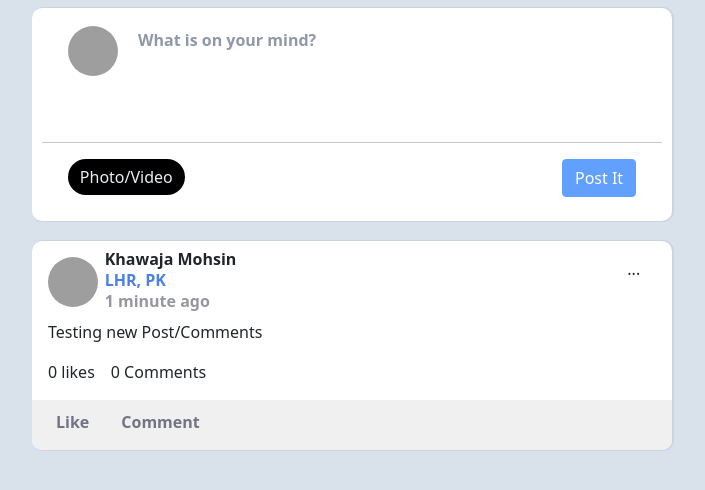
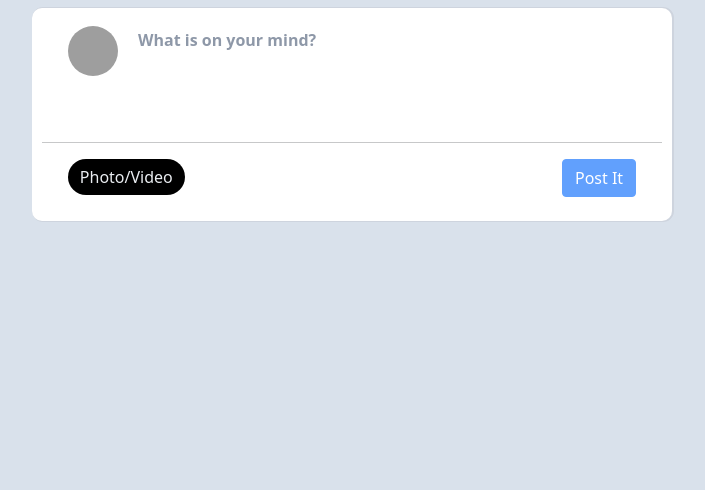
Before and after one commit to Mohsin370/Efuse-frontend, a React (Create React App) app: page / in a window 1280 px wide. Shown: the top 490 px of the page, without its empty margins (288-993 px from the left). Built offline with nearby package versions, Linux system fonts and the light colour scheme; no server answers; grey boxes are pictures that could not be loaded.

Commit message:
frontend complete

```diff
--- a/public/index.html
+++ b/public/index.html
@@ -24,7 +24,7 @@
       work correctly both with client-side routing and a non-root public URL.
       Learn how to configure a non-root public URL by running `npm run build`.
     -->
-    <title>React App</title>
+    <title>eFuse</title>
   </head>
   <body>
     <noscript>You need to enable JavaScript to run this app.</noscript>
--- a/src/App.css
+++ b/src/App.css
@@ -1,7 +1,8 @@
 .main-container{
   width: 100%;
-  height: 100vh;
+  min-height: 100vh;
   background-color: #d9e1eb;
+  padding-bottom: 30px;
 }
 hr{
   border: none !important;
--- a/src/components/feedpost/feedPost.js
+++ b/src/components/feedpost/feedPost.js
@@ -1,10 +1,21 @@
-import React,{useState} from "react";
+import React, { useState } from "react";
 import styles from "./feedpost.module.css";
 import ProfileImg from "../profileImg/profileImg";
 
-const FeedPost = () => {
-  const imgUrl ="https://res.cloudinary.com/khawaja/image/upload/v1631783754/cxuifpxdgokktcwfxipn.jpg";
-  const [enableComment,setEnableComment] =useState(false)
+const FeedPost = (props) => {
+  const imgUrl = "https://res.cloudinary.com/khawaja/image/upload/v1631783754/cxuifpxdgokktcwfxipn.jpg";
+  const [enableComment, setEnableComment] = useState(false)
+  const [likescount, setLikesCount] = useState(0)
+  const [comment, setComment] = useState({ commentCount: 0, comments: [] })
+
+  const submitComment = (e) => {
+    if (e.key === 'Enter') {
+      console.log(e.target.value)
+      let commentsArray = [e.target.value, ...comment.comments]
+      setComment({ comments: commentsArray })
+    }
+  }
+
   return (
     <div className={styles.feedPostCard}>
       <div className="p-3">
@@ -25,17 +36,17 @@ const FeedPost = () => {
           </div>
         </div>
         <div className="row">
-          <p className={styles.postContent}>Testing new Post/Comments</p>
+          <p className={styles.postContent}>{props.postContent}</p>
         </div>
         <div className="d-flex">
-          <span>0 likes</span>
-          <span style={{ paddingLeft: "1rem" }}>0 Comments</span>
+          <span>{likescount} likes</span>
+          <span style={{ paddingLeft: "1rem" }}>{comment.comments.length} Comments</span>
         </div>
       </div>
       <div className={styles.postActioncontainer}>
         <div className="d-flex">
-          <p  className={styles.actionBtns}>Like</p>
-          <p style={{ paddingLeft: "2rem" }} className={styles.actionBtns} onClick={()=>setEnableComment(true)}>Comment</p>
+          <p className={styles.actionBtns} onClick={() => setLikesCount(1)}>Like</p>
+          <p style={{ paddingLeft: "2rem" }} className={styles.actionBtns} onClick={() => setEnableComment(true)}>Comment</p>
         </div>
         {/* on clicking comment button */}
         {enableComment &&
@@ -45,11 +56,13 @@ const FeedPost = () => {
                 <ProfileImg imgUrl={imgUrl}></ProfileImg>
               </div>
               <div className={styles.commentInput}>
-              <input placeholder="Add a comment" />
+                <input placeholder="Add a comment" onKeyPress={submitComment} />
               </div>
             </div>
             {/* Actual Comment */}
-          <div className="d-flex">
+            {console.log(comment)}
+            {comment.comments.map((item) => {
+              return <div className="d-flex">
                 <div>
                   <ProfileImg imgUrl={imgUrl} ></ProfileImg>
                 </div>
@@ -61,14 +74,15 @@ const FeedPost = () => {
                         <p className={styles.UserLocation}>professional-student</p>
                       </div>
                       <div>
-                    <p className={styles.PostTime}>11 minutes ago</p>
+                        <p className={styles.PostTime}>1 minutes ago</p>
                       </div>
                     </div>
-                <p>This is What comment Looks LikeLooks LikeLooks LikeLooks LikeLooks LikeLooks LikeLooks LikeLooks LikeLooks LikeLooks LikeLooks LikeLooks LikeLooks LikeLooks LikeLooks LikeLooks LikeLooks LikeLooks LikeLooks LikeLooks LikeLooks LikeLooks LikeLooks LikeLooks LikeLooks LikeLooks LikeLooks LikeLooks LikeLooks LikeLooks LikeLooks LikeLooks LikeLooks LikeLooks LikeLooks LikeLooks LikeLooks LikeLooks LikeLooks LikeLooks LikeLooks LikeLooks LikeLooks Like</p>
+                    <p>{item}</p>
                     <p>0likes | Like | Edit | Delete </p>
                   </div>
                 </div>
               </div>
+            })}
           </div>
         }
       </div>
--- a/src/components/feedpost/feedpost.module.css
+++ b/src/components/feedpost/feedpost.module.css
@@ -46,7 +46,7 @@
   width: 95%;
   border-radius: 10px;
   background-color: #d9e1eb;
-  min-height: 200px;
+  min-height: 145px;
   padding: 10px;
 }
 
--- a/src/components/statusInputCard/statusInputCard.js
+++ b/src/components/statusInputCard/statusInputCard.js
@@ -2,19 +2,11 @@ import React, { useState } from 'react';
 import ProfileImg from '../profileImg/profileImg';
 import styles from './statusInputCard.module.css';
 import { Button } from 'react-bootstrap';
-import { PostStatus } from '../../api/api';
 
-export default function StatusInputCard() {
+export default function StatusInputCard(props) {
     const imgUrl = "https://res.cloudinary.com/khawaja/image/upload/v1631783754/cxuifpxdgokktcwfxipn.jpg"
     const [status, setStatus] = useState('')
-    const postStatus = () => {
-        PostStatus(status).then((res) => {
-            console.log(res, status)
-            setStatus('')
-        }).catch(() => {
-            setStatus('')
-        })
-    }
+
     const getStatusInput = (e) => {
         setStatus(e.target.value)
     }
@@ -30,7 +22,7 @@ export default function StatusInputCard() {
                 <hr />
                 <div className="d-flex justify-content-between col-md-11 m-auto mt-3">
                     <div><p className={styles.tag}>Photo/Video</p></div>
-                    <div><Button onClick={postStatus} disabled={!status} >Post It</Button></div>
+                    <div><Button onClick={() => { props.onsubmit(status); setStatus('') }} disabled={!status} >Post It</Button></div>
                 </div>
             </div>
         </div>
--- a/src/pages/feed.js
+++ b/src/pages/feed.js
@@ -1,12 +1,22 @@
-import React from 'react';
+import React, { useState } from 'react';
 import StatusInputCard from '../components/statusInputCard/statusInputCard';
 import FeedPost from '../components/feedpost/feedPost';
 
-export default function feed() {
+export default function Feed() {
+    const [status, setStatus] = useState([])
+
+    const onSubmitStatus = (submitStatus) => {
+        let statusArray = [...status,submitStatus]
+        setStatus(statusArray)
+    }
+
     return (
         <div>
-            <StatusInputCard></StatusInputCard>
-            <FeedPost></FeedPost>
+            <StatusInputCard onsubmit={onSubmitStatus}></StatusInputCard>
+            {status.map((item, index) => {
+                return <FeedPost postContent={item} key={index}></FeedPost>
+            })
+            }
         </div>
     )
 }
```
Lines whose indentation alone changed are shown as unchanged.
